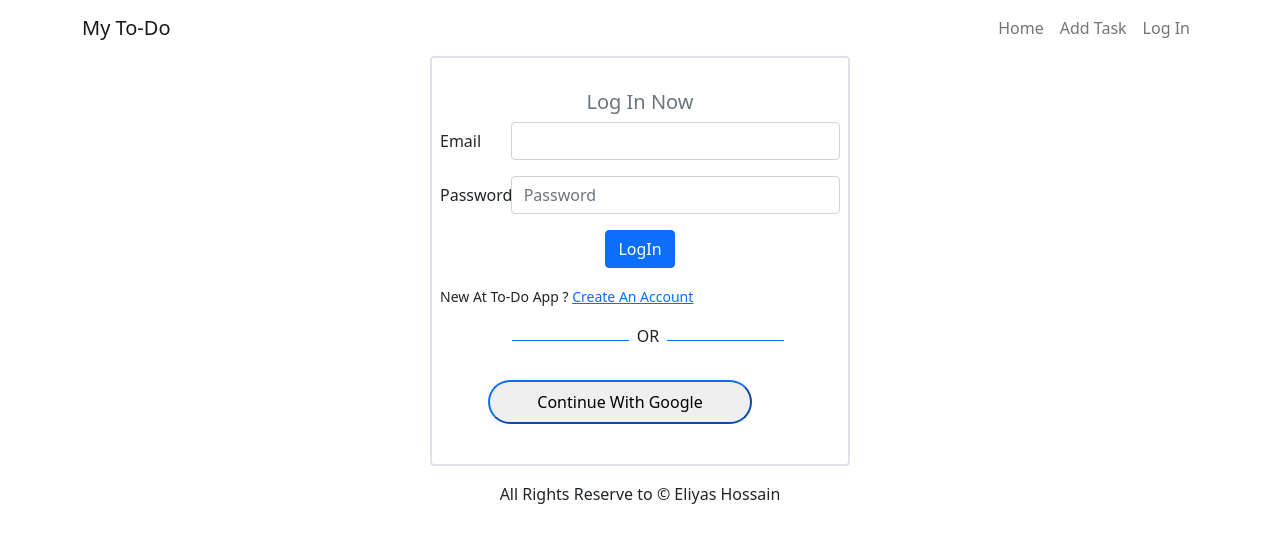
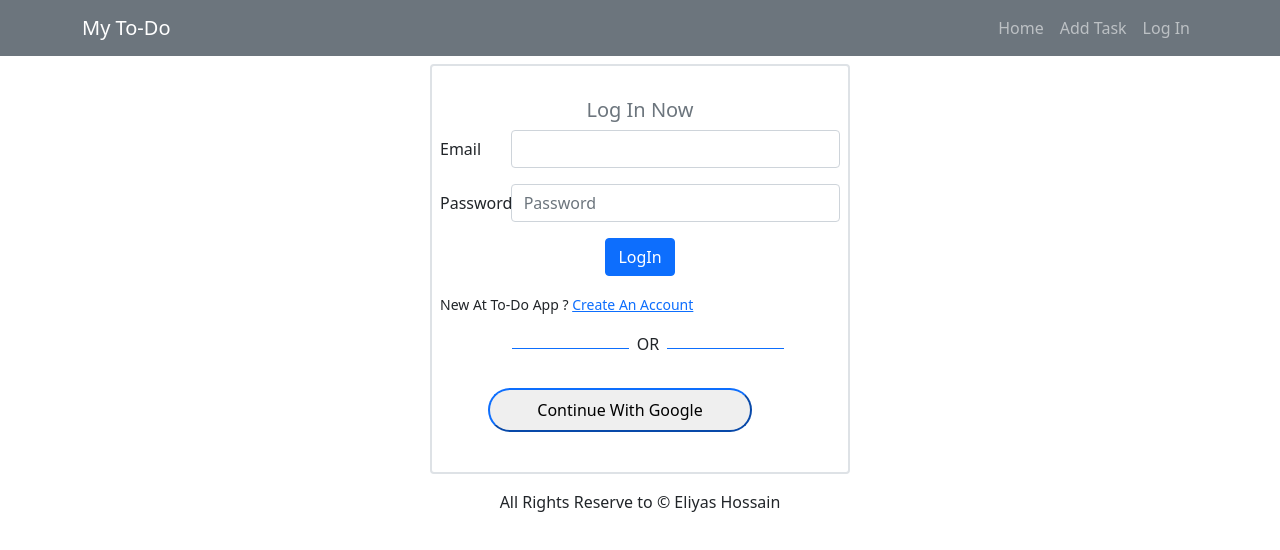
Before and after one commit to eliyas700/My-To-Do-App, a React (Create React App) app: page /login in a window 1280 px wide. Shown: the top 550 px of the page. Built offline with nearby package versions, Linux system fonts and the light colour scheme; no server answers.

Commit message:
Header Color Change

```diff
--- a/src/Pages/Header/Header.js
+++ b/src/Pages/Header/Header.js
@@ -8,8 +8,8 @@ import auth from "../../firebase.init";
 const Header = () => {
   const [user] = useAuthState(auth);
   return (
-    <div>
-      <Navbar collapseOnSelect expand="lg">
+    <div className="mb-2">
+      <Navbar collapseOnSelect variant="dark" bg="secondary" expand="lg">
         <Container>
           <Navbar.Brand as={Link} to="/">
             My To-Do
```
